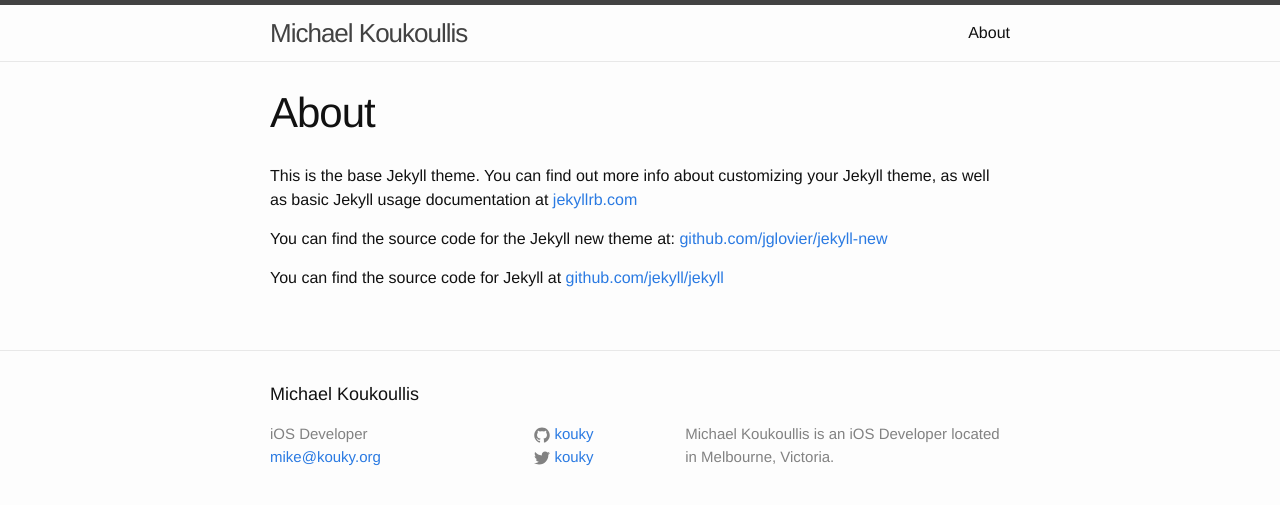
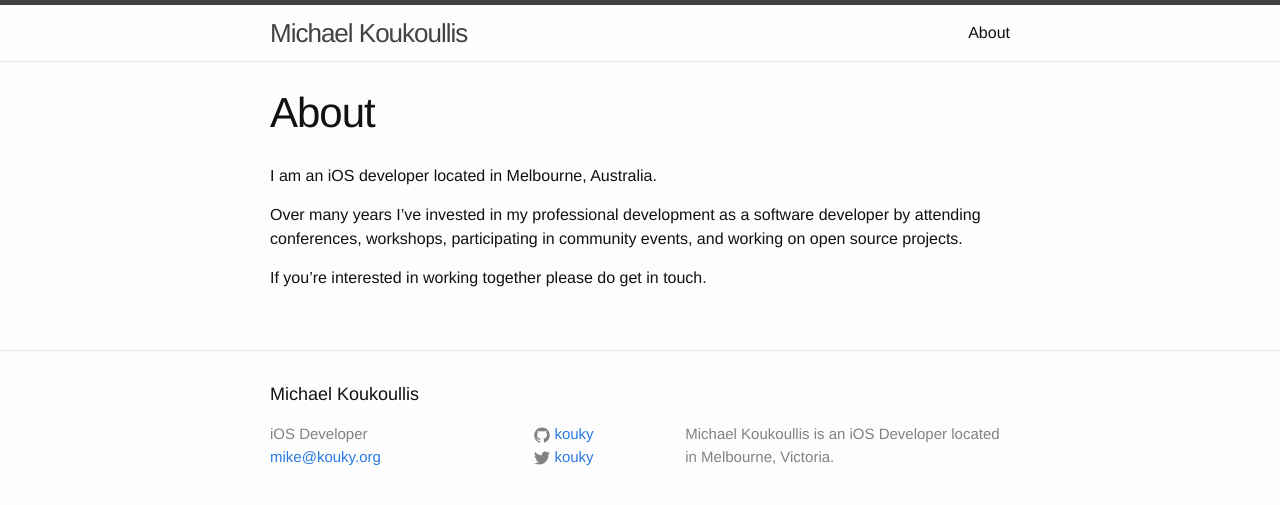
Before and after one commit to kouky/kouky.github.io, a Jekyll site: the page built from about.md, in a window 1280 px wide. Shown: the top 505 px of the page. Built offline with Jekyll 4.4.1, drawn with Linux system fonts in a browser that asks for light colours.

Commit message:
Update about page

```diff
--- a/about.md
+++ b/about.md
@@ -4,8 +4,8 @@ title: About
 permalink: /about/
 ---
 
-This is the base Jekyll theme. You can find out more info about customizing your Jekyll theme, as well as basic Jekyll usage documentation at [jekyllrb.com](http://jekyllrb.com/)
+I am an iOS developer located in Melbourne, Australia.
 
-You can find the source code for the Jekyll new theme at: [github.com/jglovier/jekyll-new](https://github.com/jglovier/jekyll-new)
+Over many years I've invested in my professional development as a software developer by attending conferences, workshops, participating in community events, and working on open source projects.
 
-You can find the source code for Jekyll at [github.com/jekyll/jekyll](https://github.com/jekyll/jekyll)
+If you're interested in working together please do get in touch.
```
